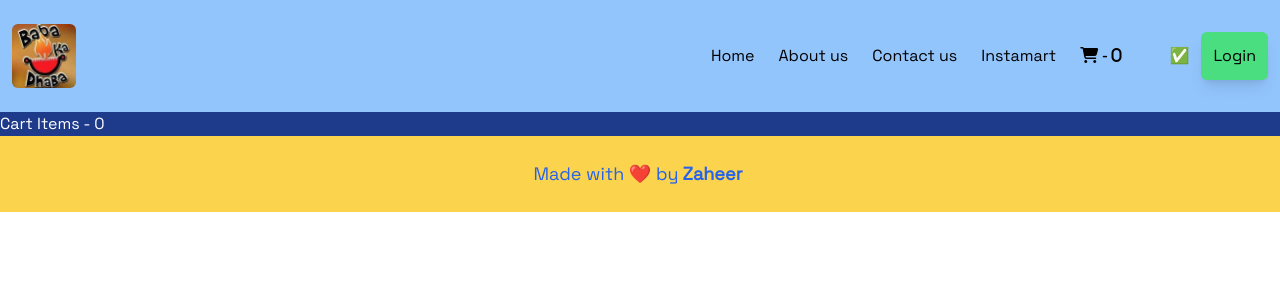
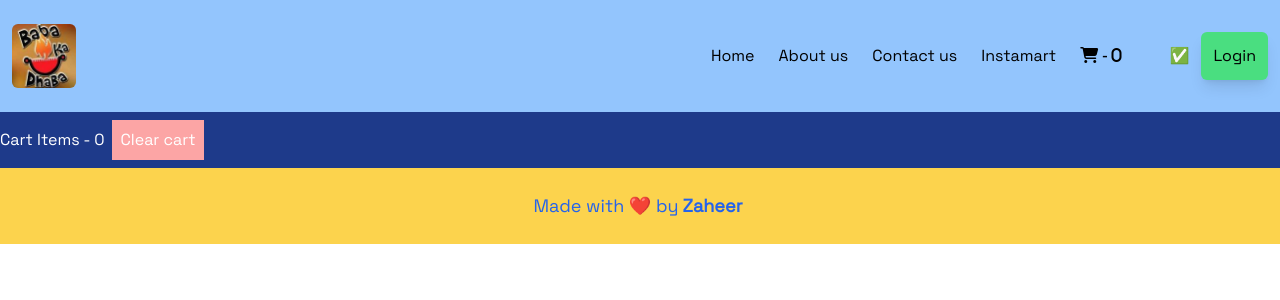
Before and after one commit to Zaheer-zk/Food-Hunt, a React (Vite) app: page /cart in a window 1280 px wide. Shown: the top 300 px of the page. Built offline with nearby package versions, Linux system fonts and the light colour scheme.

Commit message:
Added clear cart code

```diff
--- a/src/components/Cart.jsx
+++ b/src/components/Cart.jsx
@@ -1,13 +1,22 @@
 import React from 'react';
-import { useSelector } from 'react-redux';
+import { useDispatch, useSelector } from 'react-redux';
 import store from '../utils/store';
 import CartCard from './CartCard';
+import { clearCart } from '../utils/cartSlice';
 
 const Cart = () => {
+  const dispatch = useDispatch();
+  const handleClearCart = () => {
+    dispatch(clearCart());
+  };
+
   const cartItems = useSelector((store) => store.cart.items);
   return (
     <div className="flex bg-blue-900 text-white items-center flex-wrap">
       <h1>Cart Items - {cartItems.length}</h1>
+      <button onClick={() => handleClearCart()} className="bg-red-300 p-2 m-2">
+        Clear cart
+      </button>
       {cartItems.map((cartItem, i) => (
         <CartCard name={cartItem} key={i} index={i + 1} />
       ))}
```
